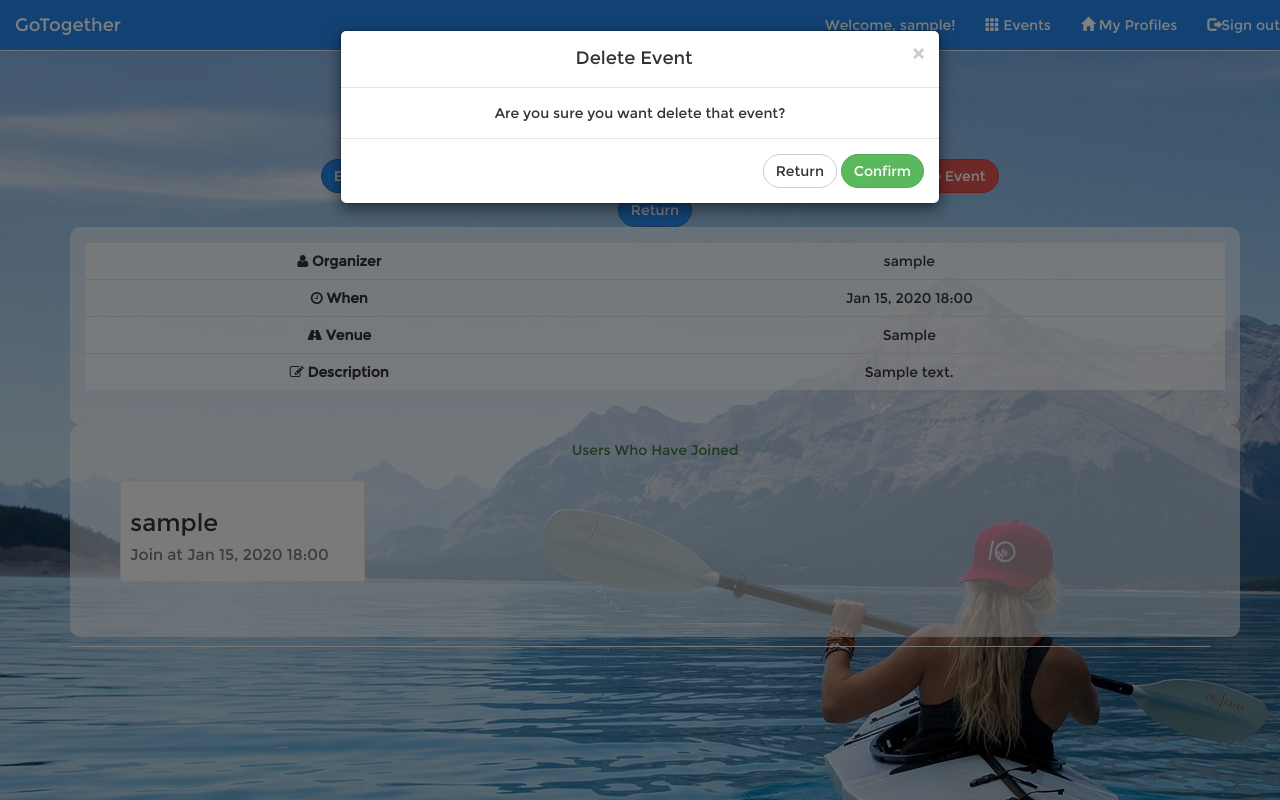
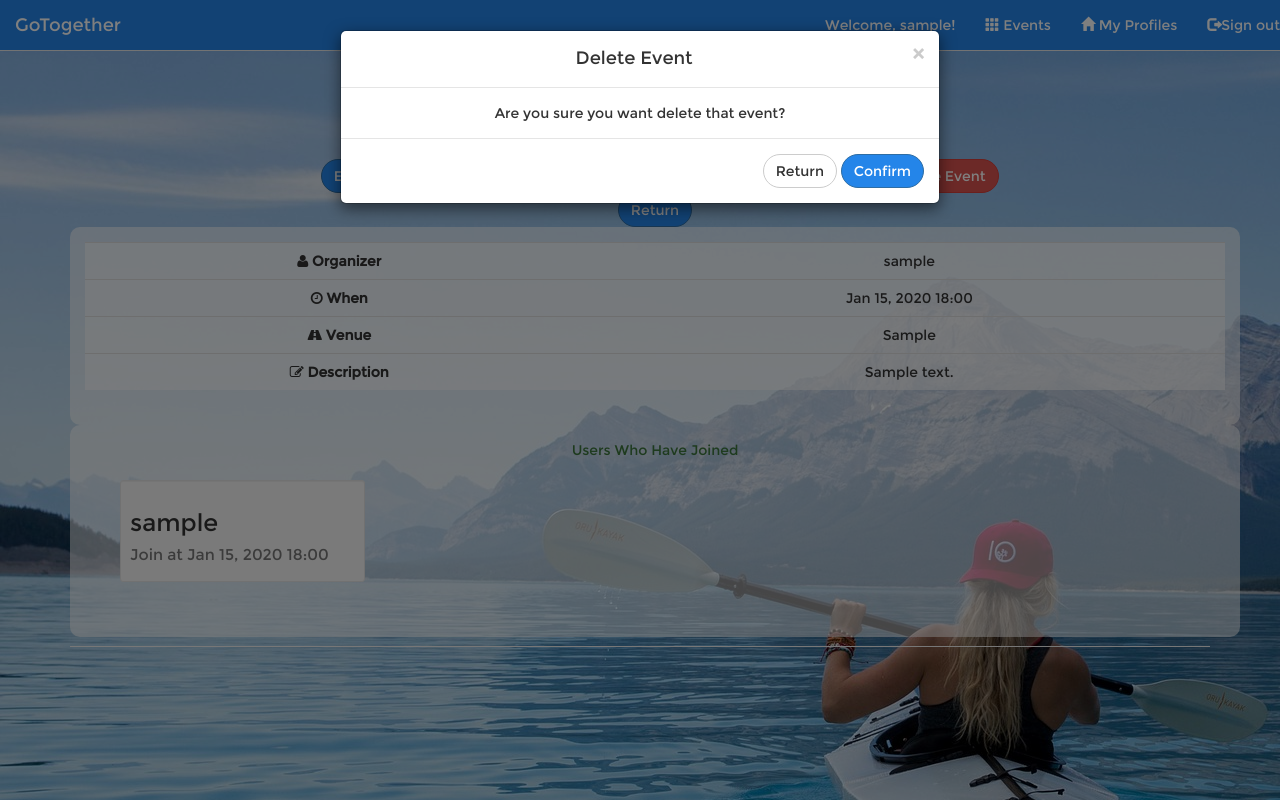
Before and after one commit to GRP-Team-04/GoTogetherII, a Django app: a page that uses team_sports_app/templates/team_sports_app/base.html in a window 1280 px wide, after a click on "Delete Event". Run offline with Django 3.2, Linux system fonts and the light colour scheme; a user stored in the database is signed in; tables that the repository leaves empty hold one stand-in row (values such as "Sample post"); some libraries are stand-ins or nearby versions.

Commit message:
Make source fit submit requirement

```diff
--- a/team_sports_app/forms.py
+++ b/team_sports_app/forms.py
@@ -1,3 +1,5 @@
+# Author:Grp group 4
+
 from django import forms
 from .models import Event, Profiles
 
--- a/team_sports_app/models.py
+++ b/team_sports_app/models.py
@@ -1,6 +1,8 @@
+# Author:Grp group 4
+
 from django.db import models
 from django.contrib.auth.models import User
-# Create your models here.
+
 
 
 class Event(models.Model):
--- a/team_sports_app/templates/team_sports_app/AddProfiles.html
+++ b/team_sports_app/templates/team_sports_app/AddProfiles.html
@@ -1,3 +1,5 @@
+<!-- Author:Grp group 4 -->
+
 {% extends "team_sports_app/base.html" %}
 {% load bootstrap3 %}
 {% block header %}
--- a/team_sports_app/templates/team_sports_app/Edit_Profiles.html
+++ b/team_sports_app/templates/team_sports_app/Edit_Profiles.html
@@ -1,3 +1,5 @@
+<!-- Author:Grp group 4 -->
+
 {% extends "team_sports_app/base.html" %}
 
 {% block header %}
--- a/team_sports_app/templates/team_sports_app/base.html
+++ b/team_sports_app/templates/team_sports_app/base.html
@@ -1,3 +1,5 @@
+<!-- Author:Grp group 4 -->
+
 <!DOCTYPE html>
 <html lang="en" dir="ltr">
   <head>
--- a/team_sports_app/templates/team_sports_app/edit_event.html
+++ b/team_sports_app/templates/team_sports_app/edit_event.html
@@ -1,3 +1,5 @@
+<!-- Author:Grp group 4 -->
+
 {% extends "team_sports_app/base.html" %}
 {% load bootstrap3 %}
 {% block header %}
--- a/team_sports_app/templates/team_sports_app/event.html
+++ b/team_sports_app/templates/team_sports_app/event.html
@@ -1,3 +1,5 @@
+<!-- Author:Grp group 4 -->
+
 {% extends 'team_sports_app/base.html' %}
 {% load bootstrap3 %}
 {% block header %}
@@ -33,7 +35,7 @@
       				</button>
               <form action = "delete" method = "post" style="margin:0px;display:inline;">
               {% csrf_token %}
-              <button type="submit" class="btn btn-success" name="delete">Confirm</button>
+              <button type="submit" class="btn btn-primary" name="delete">Confirm</button>
               </form>
       			</div>
       		</div>
--- a/team_sports_app/templates/team_sports_app/events.html
+++ b/team_sports_app/templates/team_sports_app/events.html
@@ -1,3 +1,5 @@
+<!-- Author:Grp group 4 -->
+
 {% extends "team_sports_app/base.html" %}
 {% load static %}
 {% block header %}
--- a/team_sports_app/templates/team_sports_app/index.html
+++ b/team_sports_app/templates/team_sports_app/index.html
@@ -1,3 +1,5 @@
+<!-- Author:Grp group 4 -->
+
 {% extends "team_sports_app/base.html" %}
 {% block header%}
   <div  class="grad-blue-down jumbotron" style="padding-top:60px">
--- a/team_sports_app/templates/team_sports_app/new_event.html
+++ b/team_sports_app/templates/team_sports_app/new_event.html
@@ -1,3 +1,5 @@
+<!-- Author:Grp group 4 -->
+
 {% extends "team_sports_app/base.html" %}
 {% load bootstrap3 %}
 {% block header%}
--- a/team_sports_app/templates/team_sports_app/partial/messages.html
+++ b/team_sports_app/templates/team_sports_app/partial/messages.html
@@ -1,3 +1,5 @@
+<!-- Author:Grp group 4 -->
+
 {% for message in messages %}
     <div class="alert {{ message.tags }} alert-dismissible" role="alert">
       <button type="button" class="close" data-dismiss="alert" aria-label="Close">
--- a/team_sports_app/templates/team_sports_app/profiles.html
+++ b/team_sports_app/templates/team_sports_app/profiles.html
@@ -1,3 +1,5 @@
+<!-- Author:Grp group 4 -->
+
 {% extends "team_sports_app/base.html" %}
 {% block header %}
   <h1 class="text-center">My Profiles</h1>
--- a/team_sports_app/urls.py
+++ b/team_sports_app/urls.py
@@ -1,3 +1,5 @@
+# Author:Grp group 4
+
 """ Define URL patterns for team_sports_app"""
 
 from django.conf.urls import url
--- a/team_sports_app/views.py
+++ b/team_sports_app/views.py
@@ -1,3 +1,5 @@
+# Author:Grp group 4
+
 from django.shortcuts import render, redirect
 from django.http import HttpResponseRedirect, HttpResponse
 from django.urls import reverse
--- a/users/templates/users/login.html
+++ b/users/templates/users/login.html
@@ -1,3 +1,5 @@
+<!-- Author:Grp group 4 -->
+
 {% extends "team_sports_app/base.html" %}
 {% load bootstrap3 %}
 {% block header %}
--- a/users/templates/users/register.html
+++ b/users/templates/users/register.html
@@ -1,3 +1,5 @@
+<!-- Author:Grp group 4 -->
+
 {% extends "team_sports_app/base.html" %}
 {% load bootstrap3 %}
 
--- a/users/urls.py
+++ b/users/urls.py
@@ -1,3 +1,4 @@
+# Author:Grp group 4
 """ This file is used to define url pattern for users application """
 
 from django.conf.urls import url
--- a/users/views.py
+++ b/users/views.py
@@ -1,3 +1,5 @@
+# Author:Grp group 4
+#
 from django.shortcuts import render
 from django.http import HttpResponseRedirect
 from django.urls import reverse
```
Also changed, not shown: README.md, team_sports_app/static/Font-Awesome/README.md.
